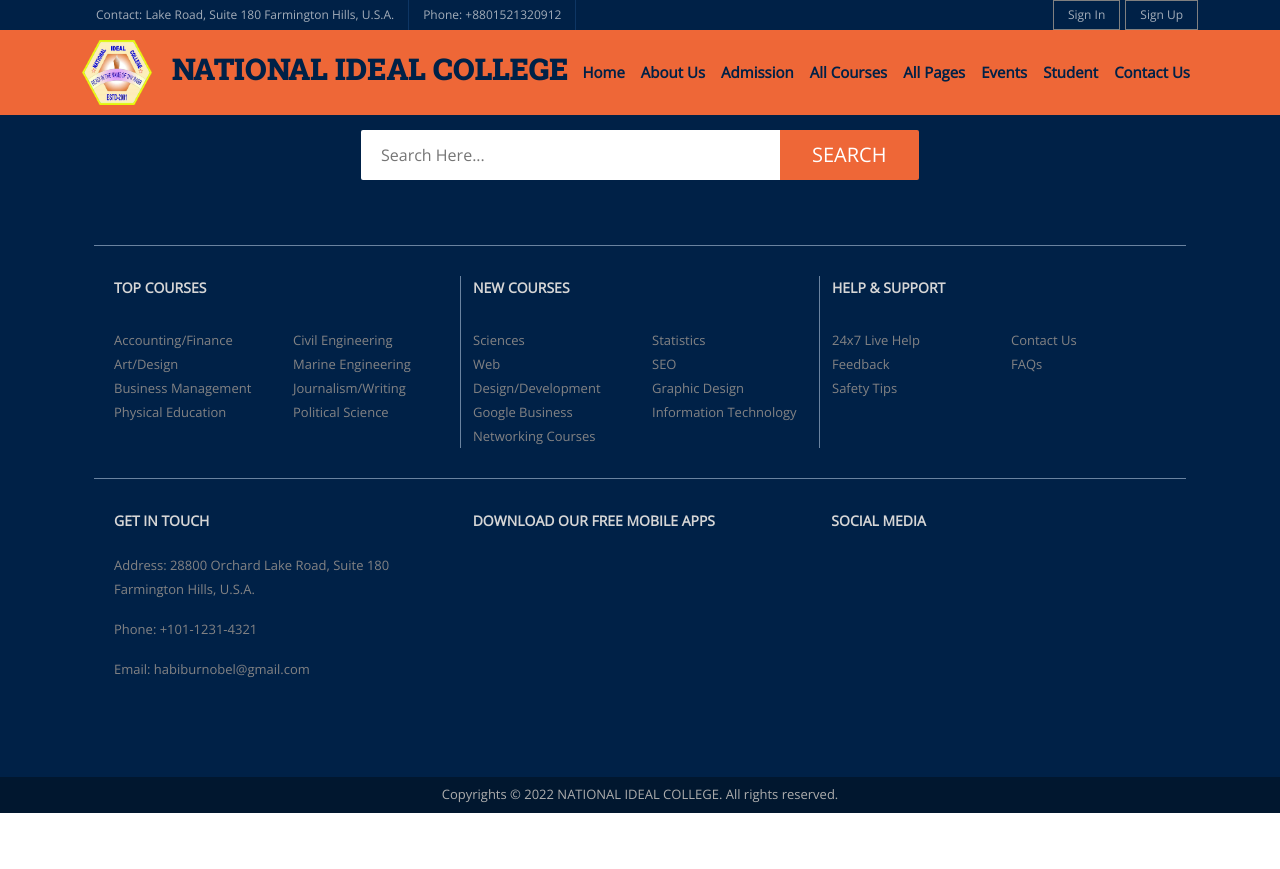
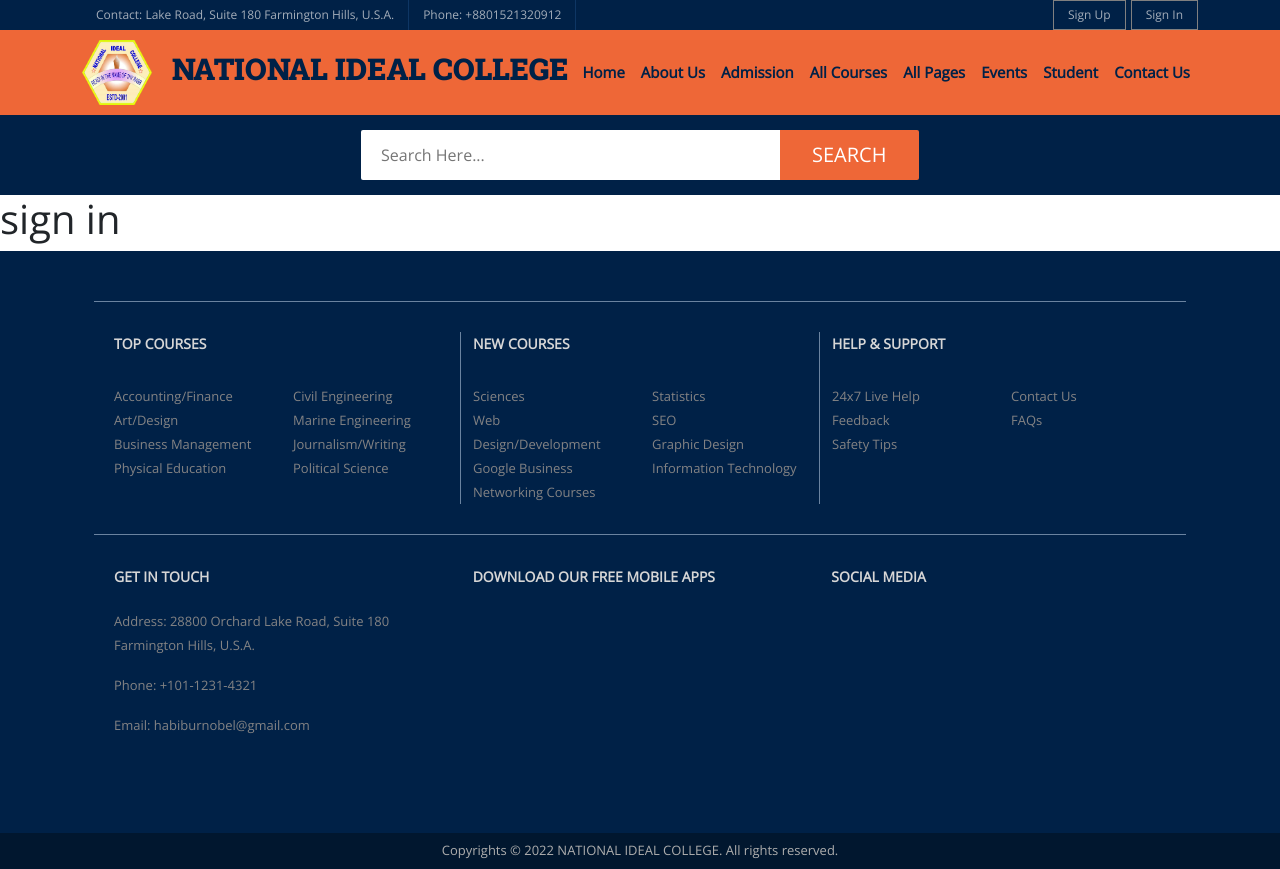
Before and after one commit to nobel7761/National-Ideal-College, a React (Create React App) app: page /sign-in in a window 1280 px wide. Before the commit the page ends 813 px from the top, so only its background shows below. Built offline with nearby package versions, Linux system fonts and the light colour scheme.

Commit message:
signup, signin button working

```diff
--- a/src/components/Authentication/SignIn/SignIn.js
+++ b/src/components/Authentication/SignIn/SignIn.js
@@ -4,7 +4,7 @@ import './SignIn.css';
 const SignIn = () => {
     return (
         <div>
-
+            <h1>sign in</h1>
         </div>
     );
 };
--- a/src/components/Authentication/SignUp/SignUp.js
+++ b/src/components/Authentication/SignUp/SignUp.js
@@ -3,7 +3,7 @@ import React from 'react';
 const SignUp = () => {
     return (
         <div>
-
+            <h1>sign up</h1>
         </div>
     );
 };
--- a/src/components/Header/Header.js
+++ b/src/components/Header/Header.js
@@ -1,4 +1,5 @@
 import React from 'react';
+import { Link } from 'react-router-dom';
 import './Header.css';
 import NavbarList from './NavbarList/NavbarList';
 import SearchBar from './SearchBar/SearchBar';
@@ -22,9 +23,9 @@ const Header = () => {
                             {/* icons will be here */}
                         </div>
                         <div>
+                            <Link to='/sign-up'><button style={{ marginRight: '5px' }}>Sign Up</button></Link>
+                            <Link to='/sign-in'><button>Sign In</button></Link>
 
-                            <button style={{ marginRight: '5px' }}>Sign In</button>
-                            <button>Sign Up</button>
                         </div>
                     </div>
                 </div>
--- a/src/components/Header/NavbarList/NavbarList.js
+++ b/src/components/Header/NavbarList/NavbarList.js
@@ -26,8 +26,6 @@ const NavbarList = () => {
                                     <CustomLink to="/events" className='nav-link'>Events</CustomLink>
                                     <CustomLink to="/student" className='nav-link'>Student</CustomLink>
                                     <CustomLink to="/contact" className='nav-link'>Contact Us</CustomLink>
-
-
                                 </Nav>
                             </Navbar.Collapse>
                         </Navbar>
--- a/src/components/MainComponent.js
+++ b/src/components/MainComponent.js
@@ -10,6 +10,8 @@ import Events from './Pages/Events/Events';
 import Student from './Pages/Student/Student';
 import Contact from './Pages/Contact/Contact';
 import Footer from './Footer/Footer';
+import SignUp from './Authentication/SignUp/SignUp';
+import SignIn from './Authentication/SignIn/SignIn';
 
 const MainComponent = () => {
     return (
@@ -24,6 +26,8 @@ const MainComponent = () => {
                 <Route path='/events' element={<Events></Events>}></Route>
                 <Route path='/student' element={<Student></Student>}></Route>
                 <Route path='/contact' element={<Contact></Contact>}></Route>
+                <Route path='/sign-up' element={<SignUp></SignUp>}></Route>
+                <Route path='/sign-in' element={<SignIn></SignIn>}></Route>
             </Routes>
             <Footer></Footer>
         </div>
```
